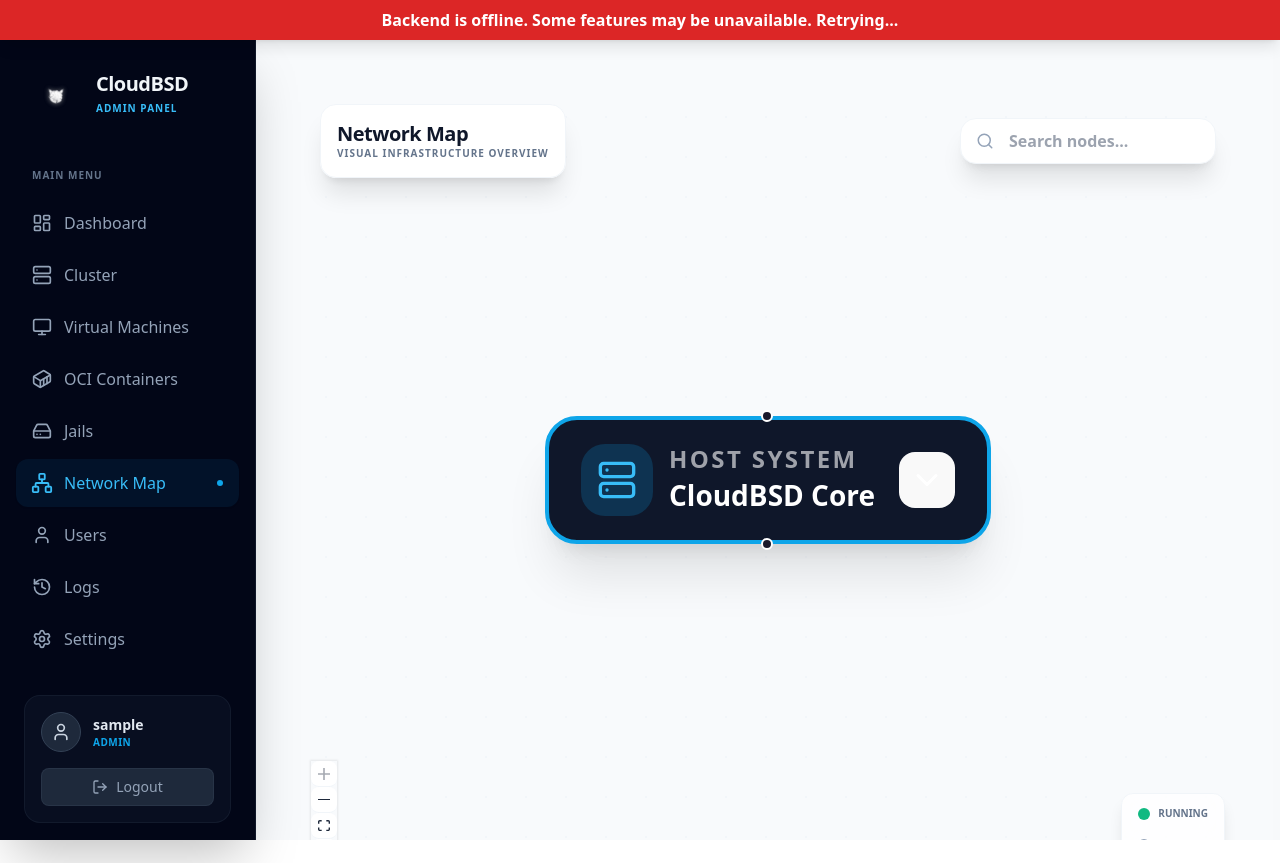
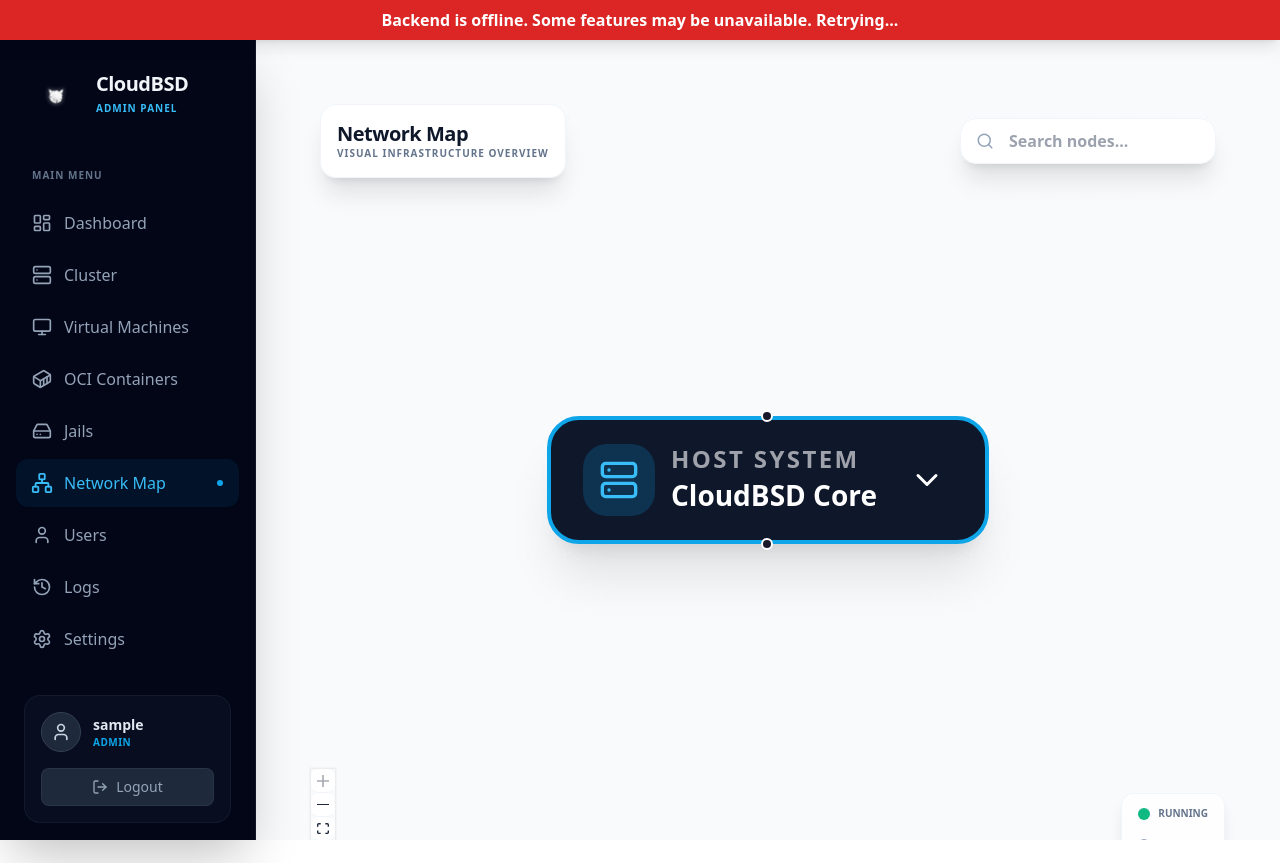
Before and after one commit to marklapointe/cloudbsd-ai-www, a React (Vite) app: page /network in a window 1280 px wide. Built offline with nearby package versions, Linux system fonts and the light colour scheme; no server answers; sample sign-in values are in the browser's storage.

Commit message:
Update React Flow button styles: refine panel button design, alignment, and hover effects; enhance Network Map button and icon layout.

```diff
--- a/src/index.css
+++ b/src/index.css
@@ -80,20 +80,27 @@ button:focus-visible {
 }
 
 /* React Flow Overrides */
-.react-flow__controls button {
+.react-flow__controls button,
+.react-flow__panel button {
   background-color: white !important;
   color: #1e293b !important;
   fill: #1e293b !important;
+  border: none !important;
   border-bottom: 1px solid #f1f5f9 !important;
   display: flex !important;
   align-items: center !important;
   justify-content: center !important;
+  padding: 0 !important;
+  width: 24px !important;
+  height: 24px !important;
 }
 
-.react-flow__controls button:hover {
+.react-flow__controls button:hover,
+.react-flow__panel button:hover {
   background-color: #f8fafc !important;
 }
 
-.react-flow__controls button svg {
+.react-flow__controls button svg,
+.react-flow__panel button svg {
   fill: currentColor !important;
 }
--- a/src/pages/NetworkMap.tsx
+++ b/src/pages/NetworkMap.tsx
@@ -47,7 +47,7 @@ const HostNode = ({ data }: any) => {
             e.stopPropagation();
             data.onToggleExpand();
           }}
-          className={`p-1 rounded-lg transition-colors ${data.isExpanded ? 'hover:bg-white/10' : 'hover:bg-slate-100'}`}
+          className={`p-1 rounded-lg transition-colors flex items-center justify-center min-w-0 min-h-0 border-none bg-transparent ${data.isExpanded ? 'hover:bg-white/10 text-white' : 'hover:bg-slate-100 text-slate-600'}`}
         >
           {data.isExpanded ? <ChevronDown size={18} /> : <ChevronRight size={18} />}
         </button>
@@ -87,7 +87,7 @@ const ResourceNode = ({ data }: any) => {
           </div>
           <div className="font-bold text-sm truncate text-slate-900">{data.label}</div>
         </div>
-        <div className="text-slate-300 group-hover:text-slate-400">
+        <div className="text-slate-300 group-hover:text-slate-400 p-1 flex items-center justify-center">
           <MoreVertical size={14} />
         </div>
       </div>
```
